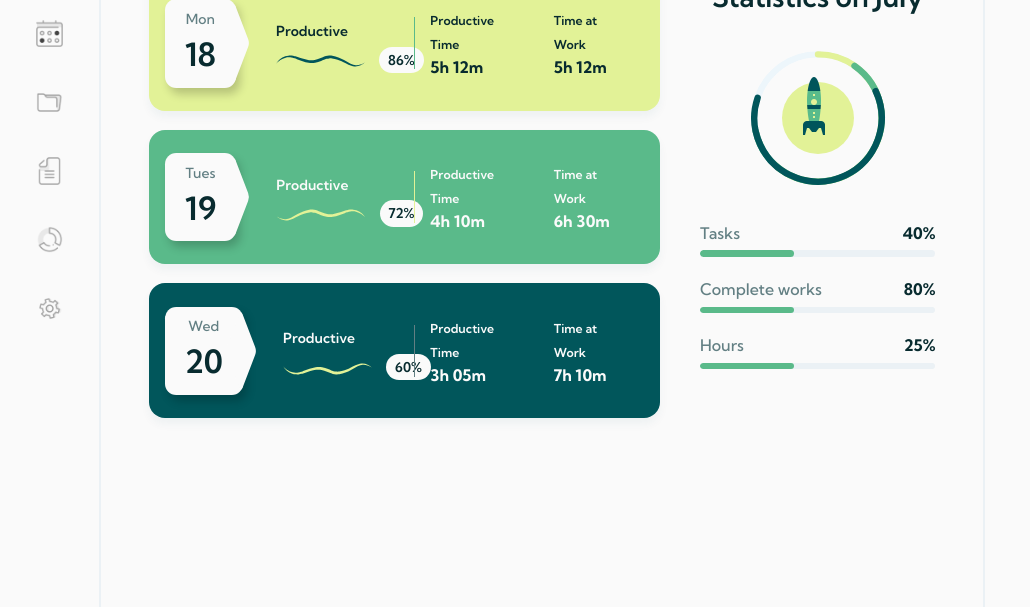
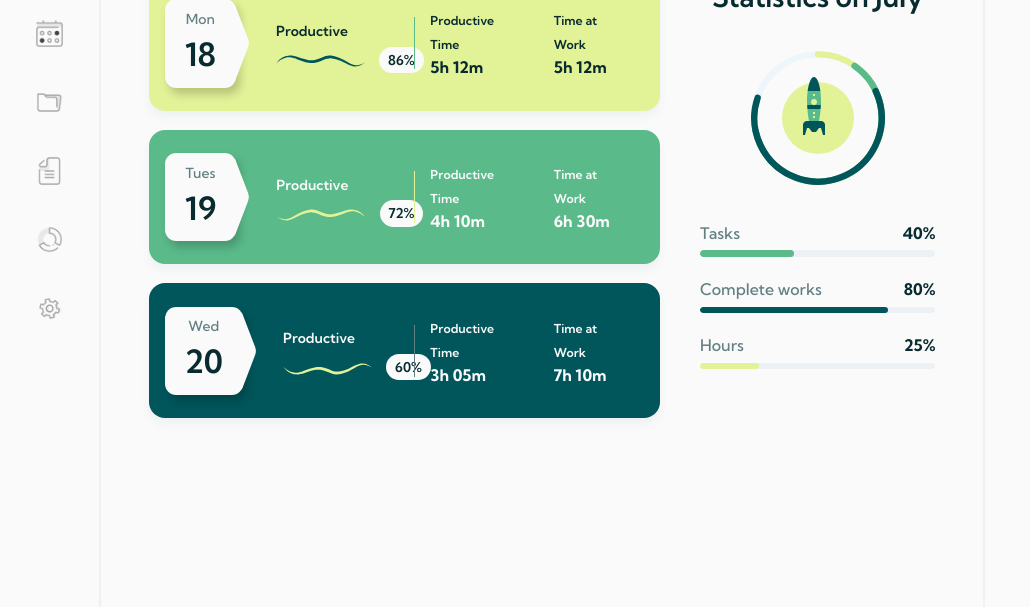
Before and after one commit to Te-Stack/Product-Admin-Dashboard, a website built with Vite: page index.html in a window 1280 px wide. Shown: the part 193-800 px from the top of the page, without its empty margins (0-1030 px from the left). Built offline with nearby package versions, Linux system fonts and the light colour scheme.

Commit message:
HTML Dashboard

```diff
--- a/css/main.scss
+++ b/css/main.scss
@@ -373,11 +373,27 @@ body{
                                         background-color: $normal-green;
                                     }
                                 }
+                            }
 
+                            &:nth-child(2){
+                                .outer{
+                                    .inner{
+                                        width: 80%;
+                                        background-color: $dark-blue;
 
+                                    }
+                                }
+                            }
+                            &:nth-child(3){
+                                .outer{
+                                    .inner{
+                                        width: 25%;
+                                        background-color: $light-green;
 
+                                    }
+                                }
+                            }
 
-                            }
                         }
 
                     }
```
Also changed, not shown: css/main.css, 1 other file.
